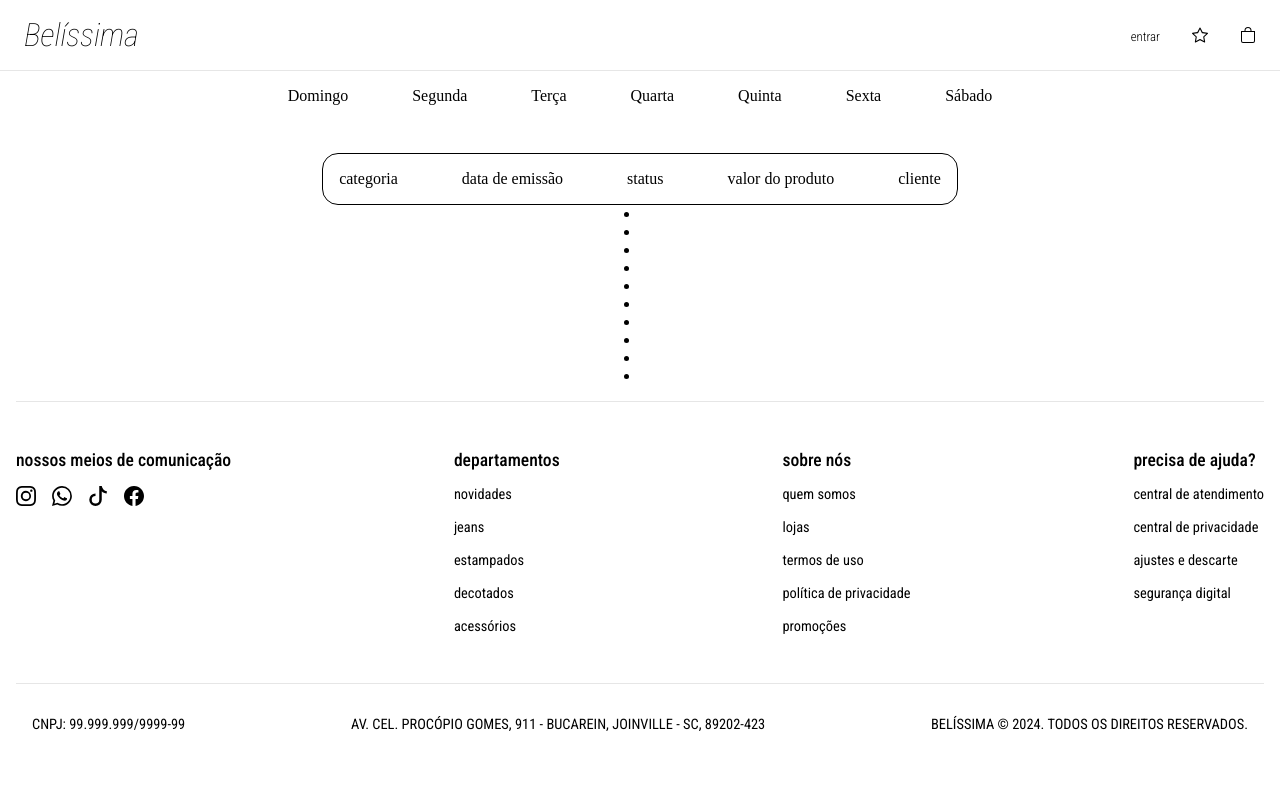
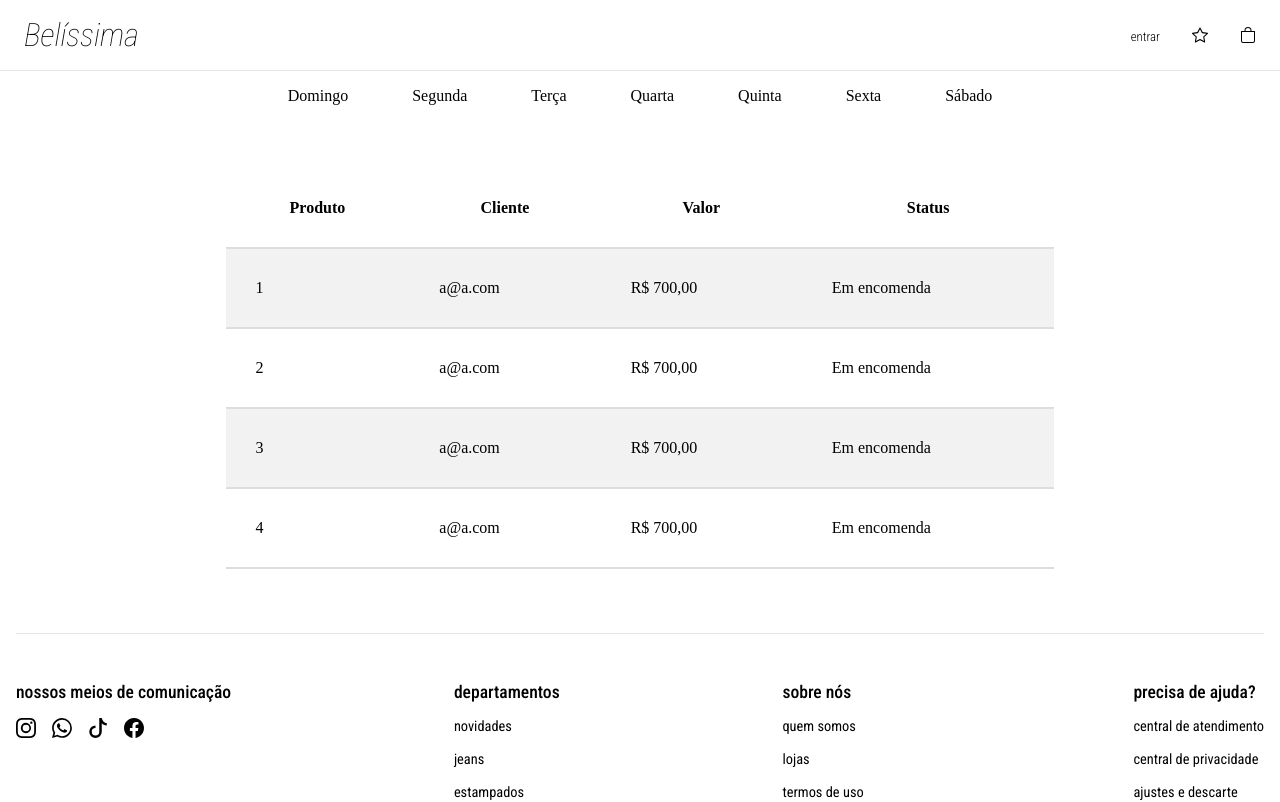
Before and after one commit to projeto-belissima/front-end, a Vue app: page /vendas in a window 1280 px wide. Shown: the top 802 px of the page. Built offline with nearby package versions, Linux system fonts and the light colour scheme.

Commit message:
feat: mudança da tabela #13

```diff
--- a/src/views/VendaView.vue
+++ b/src/views/VendaView.vue
@@ -1,58 +1,52 @@
 <script setup>
 import { ref } from 'vue'
 
-  const dias = ref([
-    {id: 1, nome: "Domingo", alt: ""},
-    {id: 2, nome: "Segunda", alt: ""},
-    {id: 3, nome: "Terça", alt: ""},
-    {id: 4, nome: "Quarta", alt: ""},
-    {id: 5, nome: "Quinta", alt: ""},
-    {id: 6, nome: "Sexta", alt: ""},
-    {id: 7, nome: "Sábado", alt: ""},
-  ])
-  const status = ref([
-    {id: 1, nome: "categoria", alt: ""},
-    {id: 2, nome: "data de emissão", alt: ""},
-    {id: 3, nome: "status", alt: ""},
-    {id: 4, nome: "valor do produto", alt: ""},
-    {id: 5, nome: "cliente", alt: ""},
-  ])
-  const infos = ref([
-    {id: 1, nome: "categoria", alt: ""},
-    {id: 2, nome: "data de emissão", alt: ""},
-    {id: 3, nome: "status", alt: ""},
-    {id: 4, nome: "valor do produto", alt: ""},
-    {id: 5, nome: "cliente", alt: ""},
-    {id: 6, nome: "categoria", alt: ""},
-    {id: 7, nome: "data de emissão", alt: ""},
-    {id: 8, nome: "status", alt: ""},
-    {id: 9, nome: "valor do produto", alt: ""},
-    {id: 10, nome: "cliente", alt: ""},
-  ])
+const dias = ref([
+  { id: 1, nome: 'Domingo', alt: '' },
+  { id: 2, nome: 'Segunda', alt: '' },
+  { id: 3, nome: 'Terça', alt: '' },
+  { id: 4, nome: 'Quarta', alt: '' },
+  { id: 5, nome: 'Quinta', alt: '' },
+  { id: 6, nome: 'Sexta', alt: '' },
+  { id: 7, nome: 'Sábado', alt: '' },
+])
+
+const produtos = ref([
+  {id: 1, email_usuario: 'a@a.com', valor: 'R$ 700,00', status: 'Em encomenda'},
+  {id: 2, email_usuario: 'a@a.com', valor: 'R$ 700,00', status: 'Em encomenda'},
+  {id: 3, email_usuario: 'a@a.com', valor: 'R$ 700,00', status: 'Em encomenda'},
+  {id: 4, email_usuario: 'a@a.com', valor: 'R$ 700,00', status: 'Em encomenda'}
+])
 </script>
 
 <template>
-
   <section class="header-dias">
     <ul class="dias-semana">
-      <li v-for = "dia in dias" :key="dia.id" class = "item-cabeçalho">
-                {{ dia.nome }}
+      <li v-for="dia in dias" :key="dia.id" class="item-cabeçalho">
+        {{ dia.nome }}
       </li>
     </ul>
-  </section>
+
+  </section >
+
   <section class="tabela">
-    <ul class="tabela-status">
-      <li v-for = "status in status" :key="status.id">
-        {{ status.nome }}
-      </li>
-    </ul>
-    <section class="tabela">
-      <ul class="informacoes">
-        <li v-for ="info in infos" :key="infos.id">
-          {{ infos.name }}
-        </li>
-      </ul>
-    </section>
+    <table>
+
+      <tr>
+        <th>Produto</th>
+        <th>Cliente</th>
+        <th>Valor</th>
+        <th>Status</th>
+      </tr>
+
+      <tr v-for="produto in produtos" :key="produto.id">
+        <td>{{ produto.id }}</td>
+        <td>{{ produto.email_usuario }}</td>
+        <td>{{ produto.valor }}</td>
+        <td>{{ produto.status }}</td>
+      </tr>
+
+    </table>
   </section>
 </template>
 <style scoped>
@@ -61,7 +55,6 @@ import { ref } from 'vue'
   justify-content: center;
   text-align: center;
   width: 100%;
-
 }
 
 .dias-semana {
@@ -72,15 +65,47 @@ import { ref } from 'vue'
 }
 .tabela {
   display: grid;
-  justify-content: center;
+  justify-items: center;
+  padding: 3rem;
 }
-.tabela-status {
-  display: flex;
-  list-style-type: none;
-  margin-top: 2rem;
-  gap: 4rem;
-  padding: 1rem;
-  border-radius: 1rem;
-  border: 1px solid black;
+
+.tabela table {
+  border-collapse: collapse;
+  width: 70%;
+}
+
+.tabela th,
+td {
+  padding: 30px;
+  border-bottom: 2px solid #ddd;
+}
+.tabela h4 {
+  height: 4rem;
+}
+
+.tabela tr:nth-child(even) {
+  background-color: #f2f2f2;
+}
+.tabela tr:hover {
+  background-color: rgb(255, 200, 200);
+}
+
+.button {
+  background-color: #ff0000;
+  color: white;
+  border-radius: 30px;
+  border: #ff0000;
+}
+.options {
+  height: 1.5rem;
+  width: 30rem;
+  border-radius: 1.5px;
+  border: none;
+}
+
+.options-menu {
+  background-color: #ff0000;
+  color: white;
+  border: none;
 }
 </style>
```
